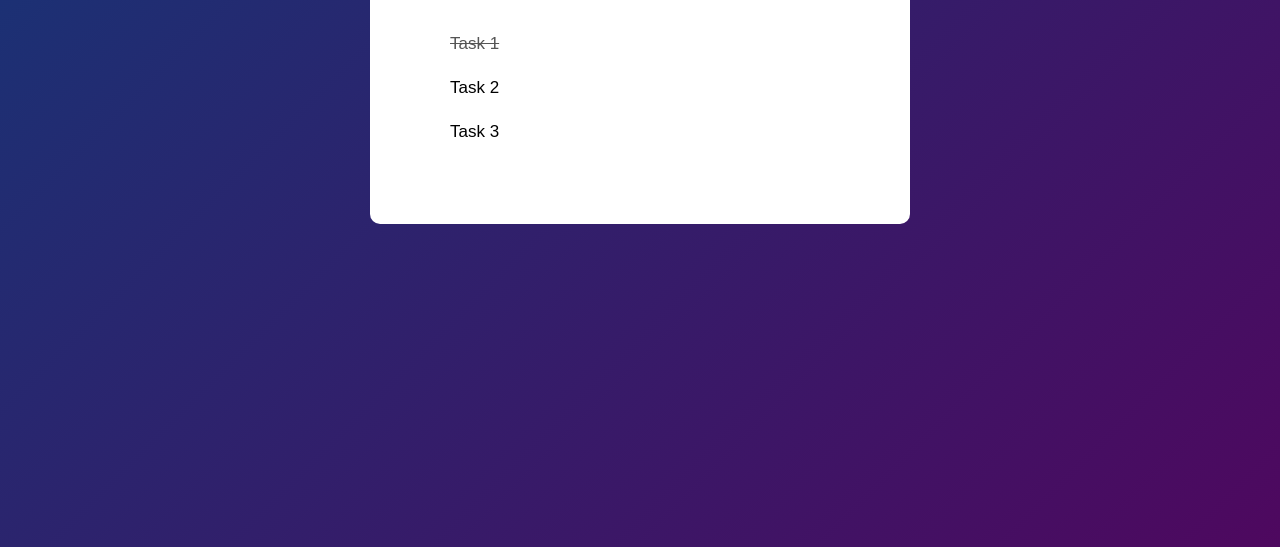
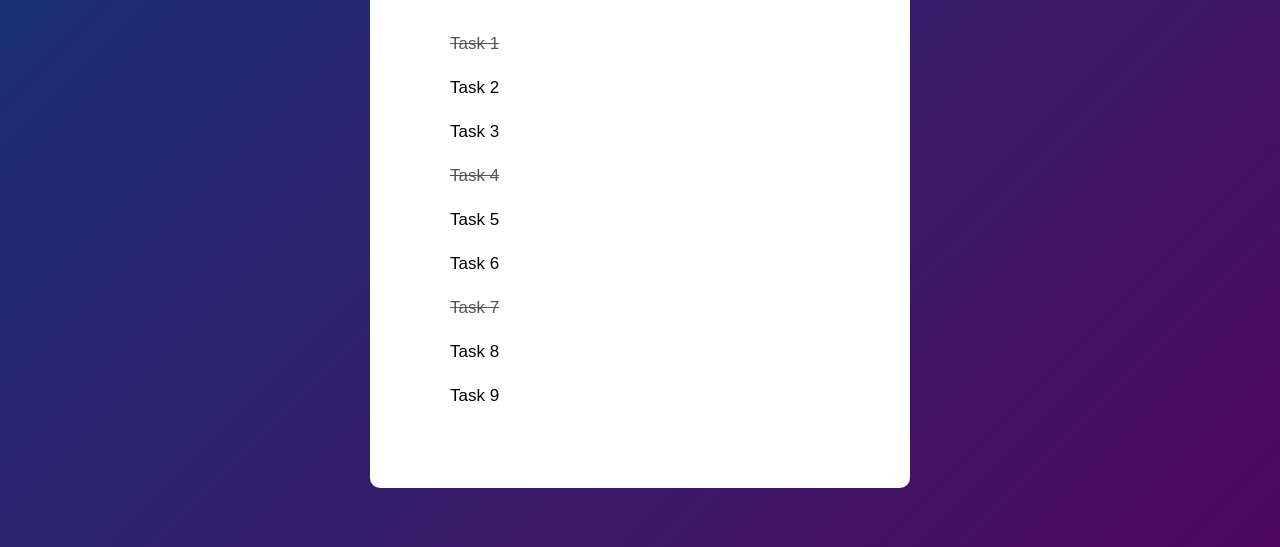
Before and after one commit to NOUHABL/to-do-list, a plain HTML site: page index.html in a window 1280 px wide. Shown: the part 253-800 px from the top of the page. Drawn offline with Linux system fonts and the light colour scheme; files whose address does not match are found by name.

Commit message:
Update index.html

```diff
--- a/index.html
+++ b/index.html
@@ -15,8 +15,16 @@
                 </div>
                 <ul id="list-container">
                     <li class="checked">Task 1</li>
-                    <li>Task 2</li>
-                    <li>Task 3</li>
+                    <li class="unchecked">Task 2</li>
+                    <li class="unchecked">Task 3</li>
+                    <li class="checked">Task 4</li>
+                    <li class="unchecked">Task 5</li>
+                    <li class="unchecked">Task 6</li>
+                    <li class="checked">Task 7</li>
+                    <li class="unchecked">Task 8</li>
+                    <li class="unchecked">Task 9</li>
+
+
 
                 </ul>
             </div>
```
